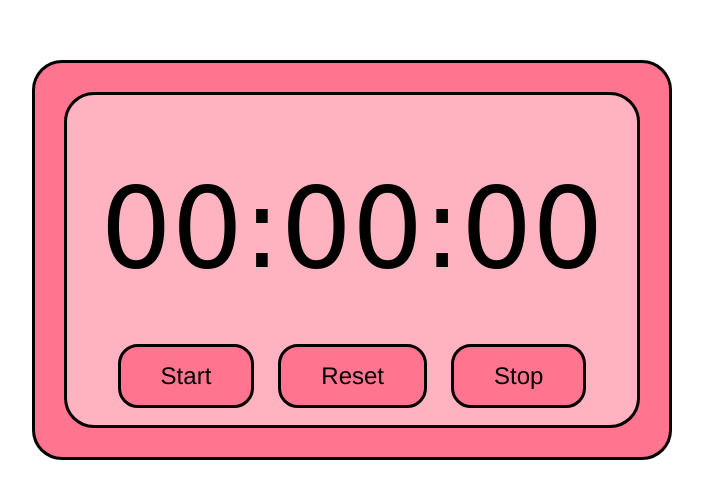
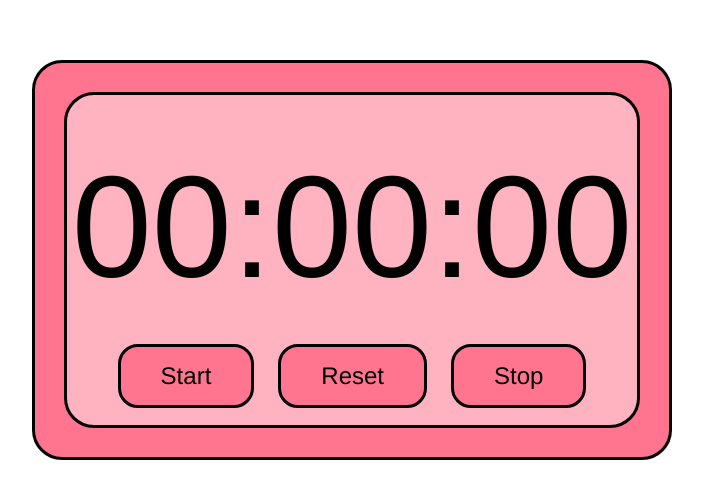
Before and after one commit to BulletOnli/Stopwatch, a plain HTML site: page index.html in a window 1280 px wide. Shown: the part 140-638 px from the top of the page, without its empty margins (288-991 px from the left). Drawn offline with Linux system fonts and the light colour scheme; a web font is replaced by a local one.

Commit message:
font style change

```diff
--- a/style.css
+++ b/style.css
@@ -46,8 +46,8 @@ body {
 }
 
 .timer-container p {
-    font-size: 7rem;
-    font-family: cursive;
+    font-size: 9rem;
+    font-family: 'Alegreya Sans', sans-serif;
 }
 
 button {
```
